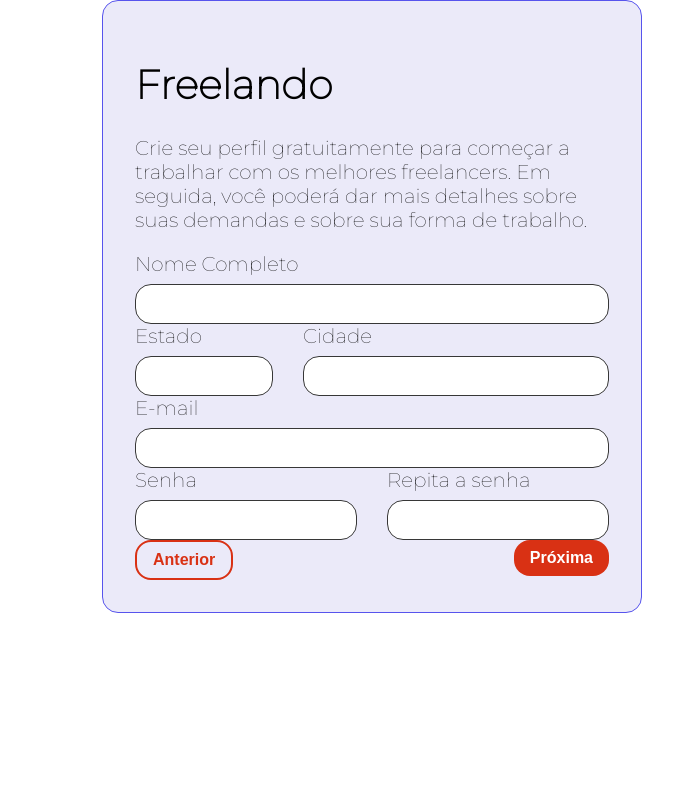
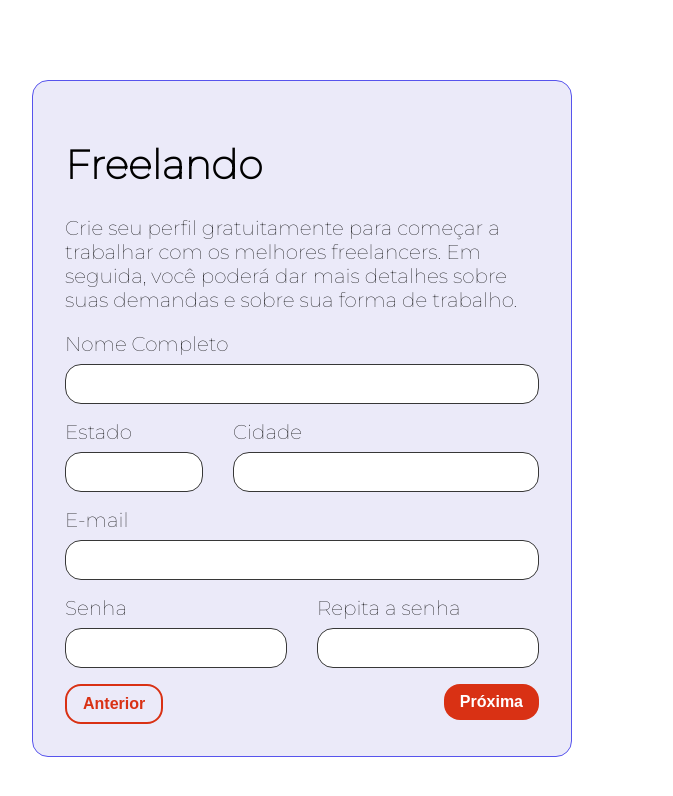
Before and after one commit to grbalmeida/curso-react-componentes-customizados-acessiveis-emotion-alura, a React (Create React App) app in the folder freelando/: page / in a window 1280 px wide. Shown: the top 796 px of the page, without its empty margins (268-941 px from the left). Built offline with nearby package versions, Linux system fonts and the light colour scheme.

Commit message:
Analisando com o LightHouse

```diff
--- a/freelando/src/App.js
+++ b/freelando/src/App.js
@@ -12,7 +12,7 @@
     <>
       <ProvedorTema>
         <Estilos />
-        <Container>
+        <Container style={{ margin: '80px 0' }}>
           <Row justify="center">
             <Col lg={6} md={8} sm={12}>
               <Card>
--- a/freelando/src/componentes/CampoTexto/CampoTexto.jsx
+++ b/freelando/src/componentes/CampoTexto/CampoTexto.jsx
@@ -14,6 +14,7 @@
     width: 100%;
     box-sizing: border-box;
     margin-top: ${props => props.theme.espacamentos.xs};
+    margin-bottom: ${props => props.theme.espacamentos.s};
     background: ${props => props.theme.cores.branco};
     border: 1px solid;
     border-color: ${props => props.theme.cores.neutras.a};
```
